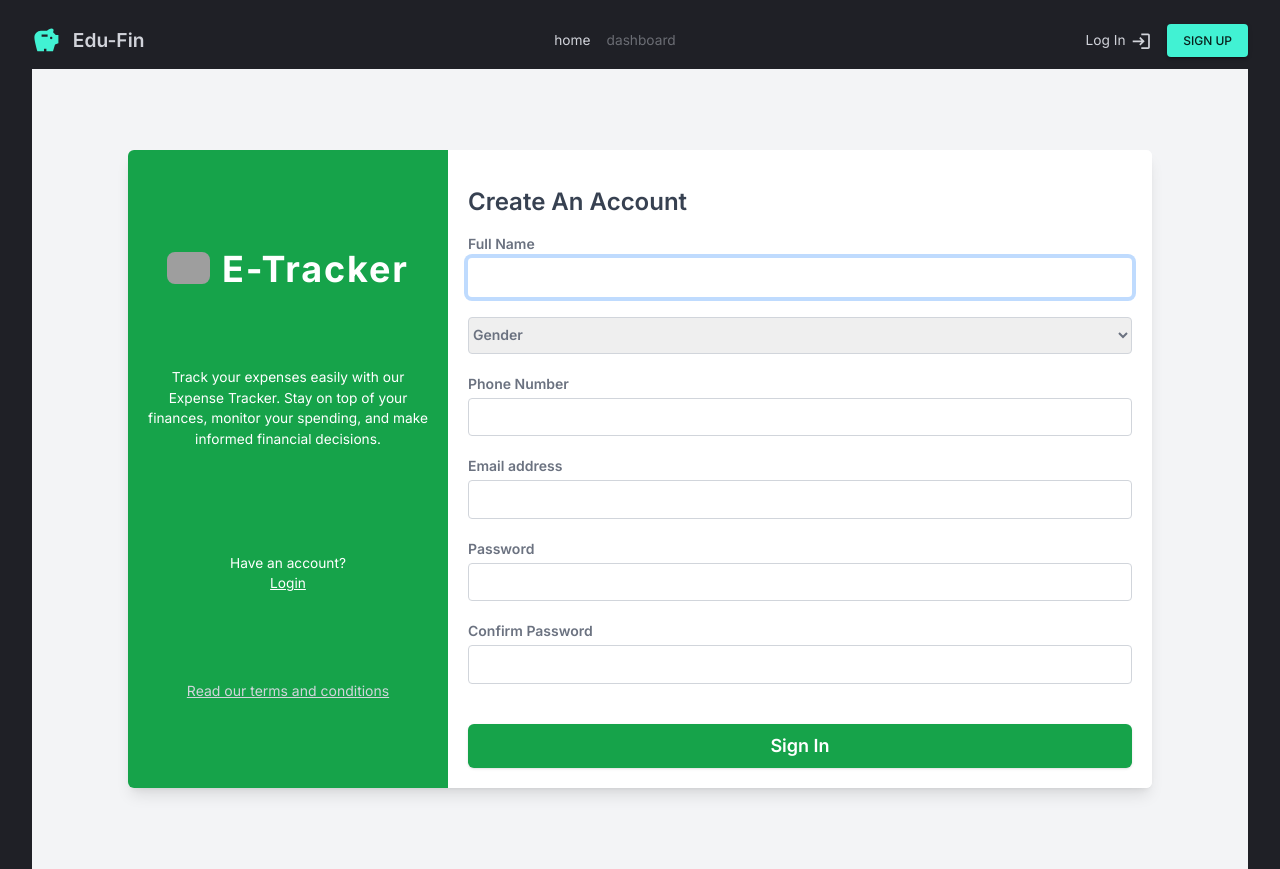
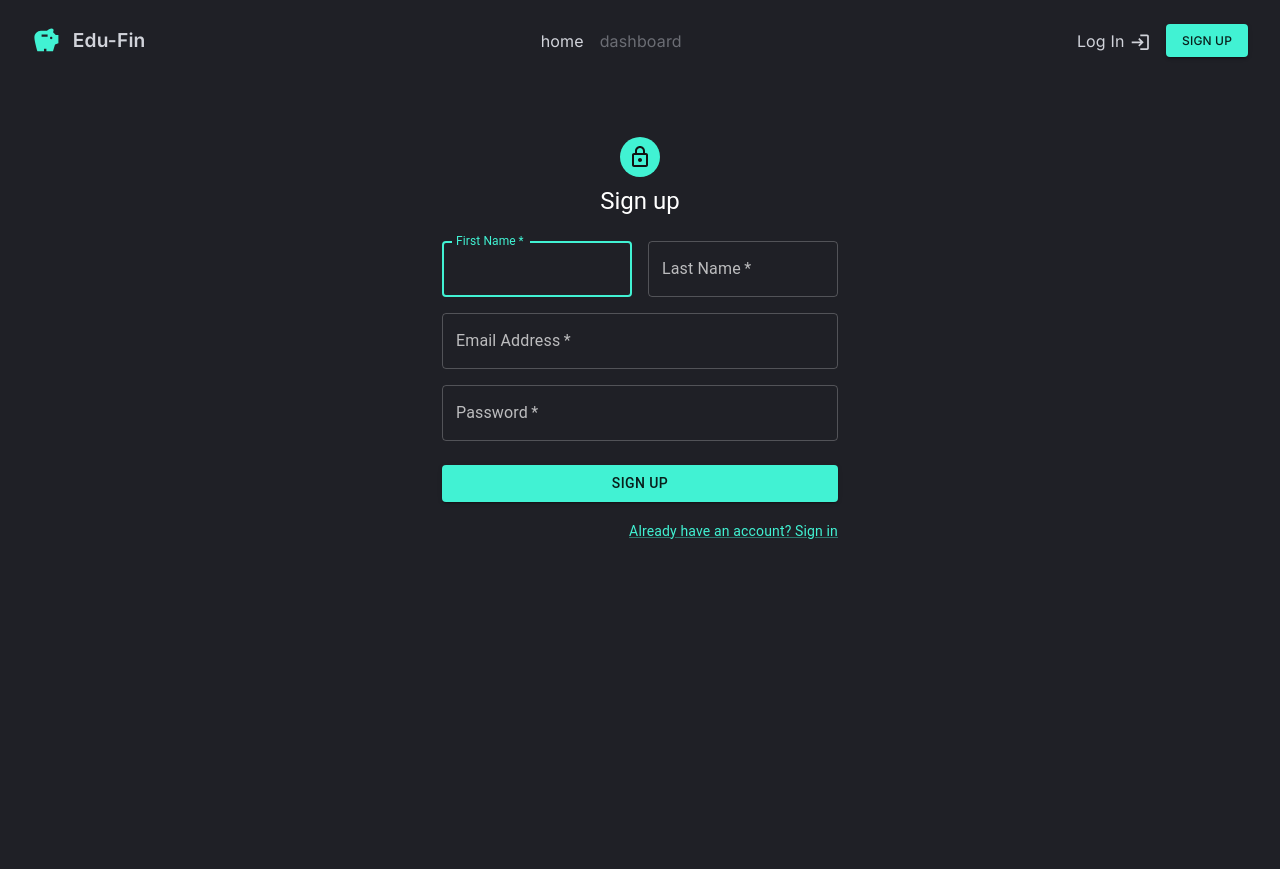
Before and after one commit to JithuPrabhakar/enterprise-finance-manager, a React (Vite) app in the folder client/: page /signup in a window 1280 px wide. After the commit the page ends 800 px from the top, so only its background shows below. Built offline with nearby package versions, Linux system fonts and the light colour scheme; grey boxes are pictures that could not be loaded.

Commit message:
sigup and login changed

```diff
--- a/client/src/App.jsx
+++ b/client/src/App.jsx
@@ -11,6 +11,7 @@
 import { Box } from '@mui/material'
 import { Dashboard } from './screens/Dashboard/Dashboard.jsx'
 import Features from './screens/Features.jsx'
+import GetStarted from './screens/GetStarted.jsx'
 
 function App() {
   const theme = useMemo(() => createTheme(themeSettings), [])
@@ -26,6 +27,7 @@
             <Route path='/signup' element={<Signup />} />
             <Route path='/dashboard' element={<Dashboard />} />
             <Route path='/features' element={<Features />} />
+            <Route path='/get-started' element={<GetStarted />} />
           </Routes>
         </Box>
       </ThemeProvider>
--- /dev/null
+++ b/client/src/screens/GetStarted.jsx
@@ -0,0 +1,14 @@
+import { Typography, useTheme } from '@mui/material'
+
+const GetStarted = () => {
+  const { palette } = useTheme()
+  return (
+    <>
+      <Typography variant='h1' color={palette.grey[300]}>
+        Get Started
+      </Typography>
+    </>
+  )
+}
+
+export default GetStarted
--- a/client/src/screens/HomeScreen.jsx
+++ b/client/src/screens/HomeScreen.jsx
@@ -43,7 +43,7 @@
                   '&:hover': { background: palette.primary[300] },
                 }}
               >
-                Get Started
+                <Link to='/get-started'>Get Started</Link>
               </Button>
               <Button
                 variant='outlined'
--- a/client/src/screens/LoginSreen.jsx
+++ b/client/src/screens/LoginSreen.jsx
@@ -1,36 +1,37 @@
-import { toast } from 'react-toastify'
-import Loader from '../components/Loader'
-import { useEffect } from 'react'
-import { setCredentials } from '../slices/authSlice'
-import finance from '../assets/images/finance.jpg'
-import { useDispatch, useSelector } from 'react-redux'
-import { useNavigate } from 'react-router-dom'
-import { useLoginMutation } from '../slices/userApiSlice'
-import {
-  Button,
-  TextField,
-  FormControlLabel,
-  Checkbox,
-  Link,
-  Paper,
-  Box,
-  Grid,
-  Typography,
-  useTheme,
-  Container,
-} from '@mui/material'
+import Avatar from '@mui/material/Avatar'
+import Button from '@mui/material/Button'
+import CssBaseline from '@mui/material/CssBaseline'
+import TextField from '@mui/material/TextField'
+import FormControlLabel from '@mui/material/FormControlLabel'
+import Checkbox from '@mui/material/Checkbox'
+import Link from '@mui/material/Link'
+import Grid from '@mui/material/Grid'
+import { Box, useTheme } from '@mui/material'
+import LockOutlinedIcon from '@mui/icons-material/LockOutlined'
+import Typography from '@mui/material/Typography'
+import Container from '@mui/material/Container'
+import { createTheme, ThemeProvider } from '@mui/material/styles'
 
-function Login() {
+const darkTheme = createTheme({
+  palette: {
+    mode: 'dark',
+  },
+})
+export default function SignIn() {
   const { palette } = useTheme()
+  const handleSubmit = (event) => {
+    event.preventDefault()
+    const data = new FormData(event.currentTarget)
+    console.log({
+      email: data.get('email'),
+      password: data.get('password'),
+    })
+  }
 
   return (
-    <Box
-      height='100%'
-      display={'flex'}
-      alignItems={'center'}
-      color={palette.grey[200]}
-    >
+    <ThemeProvider theme={darkTheme}>
       <Container component='main' maxWidth='xs'>
+        <CssBaseline />
         <Box
           sx={{
             marginTop: 8,
@@ -39,12 +40,19 @@
             alignItems: 'center',
           }}
         >
-          <Typography variant='h2' fontWeight='600'>
+          <Avatar sx={{ m: 1, bgcolor: palette.primary.light }}>
+            <LockOutlinedIcon />
+          </Avatar>
+          <Typography component='h1' variant='h5'>
             Sign in
           </Typography>
-          <Box noValidate sx={{ mt: 1 }}>
+          <Box
+            component='form'
+            onSubmit={handleSubmit}
+            noValidate
+            sx={{ mt: 1 }}
+          >
             <TextField
-              color='success'
               margin='normal'
               required
               fullWidth
@@ -53,6 +61,23 @@
               name='email'
               autoComplete='email'
               autoFocus
+              InputLabelProps={{
+                sx: {
+                  '&.Mui-focused': {
+                    color: palette.primary.light,
+                  },
+                },
+              }}
+              sx={{
+                '& .MuiOutlinedInput-root': {
+                  '&:hover fieldset': {
+                    borderColor: palette.primary.light,
+                  },
+                  '&.Mui-focused fieldset': {
+                    borderColor: palette.primary.light,
+                  },
+                },
+              }}
             />
             <TextField
               margin='normal'
@@ -63,23 +88,49 @@
               type='password'
               id='password'
               autoComplete='current-password'
+              sx={{
+                '& .MuiOutlinedInput-root': {
+                  '&:hover fieldset': {
+                    borderColor: palette.primary.light,
+                  },
+                  '&.Mui-focused fieldset': {
+                    borderColor: palette.primary.light,
+                  },
+                },
+              }}
+              InputLabelProps={{
+                sx: {
+                  '&.Mui-focused': {
+                    color: palette.primary.light,
+                  },
+                },
+              }}
             />
             <Button
               type='submit'
               fullWidth
               variant='contained'
-              sx={{ mt: 3, mb: 2 }}
+              sx={{
+                background: palette.primary.light,
+                '&:hover': { background: palette.primary[300] },
+                mt: 3,
+                mb: 2,
+              }}
             >
               Sign In
             </Button>
             <Grid container>
               <Grid item xs>
-                <Link href='#' variant='body2'>
+                <Link href='#' variant='body2' color={palette.primary.light}>
                   Forgot password?
                 </Link>
               </Grid>
               <Grid item>
-                <Link href='#' variant='body2'>
+                <Link
+                  href='/signup'
+                  variant='body2'
+                  color={palette.primary.light}
+                >
                   {"Don't have an account? Sign Up"}
                 </Link>
               </Grid>
@@ -87,7 +138,6 @@
           </Box>
         </Box>
       </Container>
-    </Box>
+    </ThemeProvider>
   )
 }
-export default Login
--- a/client/src/screens/SignUpScreen.jsx
+++ b/client/src/screens/SignUpScreen.jsx
@@ -1,224 +1,196 @@
-import { useState } from "react";
-import { NavLink, useNavigate } from "react-router-dom";
-import moneyIcn from "../assets/images/moneyIcn.png";
-import { useDispatch, useSelector } from "react-redux";
-import { useRegisterMutation } from "../slices/userApiSlice";
-import { useEffect } from "react";
-import { setCredentials } from "../slices/authSlice";
-import { toast } from "react-toastify";
-import Loader from "../components/Loader";
-import Message from "../components/Message";
+import Avatar from '@mui/material/Avatar'
+import Button from '@mui/material/Button'
+import CssBaseline from '@mui/material/CssBaseline'
+import TextField from '@mui/material/TextField'
+import FormControlLabel from '@mui/material/FormControlLabel'
+import Checkbox from '@mui/material/Checkbox'
 
-function Signup() {
-  const [name, setName] = useState("");
-  const [email, setEmail] = useState("");
-  const [password, setPassword] = useState("");
-  const [confirmPassword, setConfirmPassword] = useState("");
-  const [phone, setPhone] = useState("");
-  const [gender, setGender] = useState("");
+import { useTheme, Box, Grid, Link } from '@mui/material'
+import LockOutlinedIcon from '@mui/icons-material/LockOutlined'
+import Typography from '@mui/material/Typography'
+import Container from '@mui/material/Container'
+import { createTheme, ThemeProvider } from '@mui/material/styles'
 
-  const navigate = useNavigate();
-  const dispatch = useDispatch();
+const darkTheme = createTheme({
+  palette: {
+    mode: 'dark',
+  },
+})
 
-  const [register, { isLoading, error }] = useRegisterMutation();
-
-  const { userInfo } = useSelector((state) => state.auth);
-
-  useEffect(() => {
-    if (userInfo) {
-      navigate("/");
-    }
-  }, [userInfo, navigate]);
-
-  const submitHandler = async (e) => {
-    e.preventDefault();
-
-    if (password !== confirmPassword) {
-      toast.error("Passwords do not match");
-    } else {
-      try {
-        const res = await register({
-          name,
-          password,
-          email,
-          gender,
-          phone,
-        }).unwrap();
-        navigate("/home");
-        dispatch(setCredentials({ ...res }));
-      } catch (err) {
-        toast.error(err?.data?.message || err.error);
-      }
-    }
-  };
+export default function SignUp() {
+  const { palette } = useTheme()
+  const handleSubmit = (event) => {
+    event.preventDefault()
+    const data = new FormData(event.currentTarget)
+    console.log({
+      email: data.get('email'),
+      password: data.get('password'),
+    })
+  }
 
   return (
-    <div className="flex items-center min-h-screen p-4 bg-gray-100 lg:justify-center">
-      <div className="flex flex-col overflow-hidden bg-white rounded-md shadow-lg max md:flex-row md:flex-1 lg:max-w-screen-lg">
-        <div className="p-4 py-6 text-white bg-green-600 md:w-80 md:flex-shrink-0 md:flex md:flex-col md:items-center md:justify-evenly">
-          <div className="my-3 text-4xl font-bold tracking-wider text-center">
-            <a href="#">
-              <img
-                src={moneyIcn}
-                className="rounded-lg h-8 mr-3 inline mb-2 "
-                alt="Flowbite Logo"
-              />
-              E-Tracker
-            </a>
-          </div>
-
-          <p className="mt-6 font-normal text-center  md:mt-0">
-            Track your expenses easily with our Expense Tracker. Stay on top of
-            your finances, monitor your spending, and make informed financial
-            decisions.
-          </p>
-          <p className="flex flex-col items-center justify-center mt-10 text-center">
-            <span>Have an account?</span>
-            <NavLink to="/" className="underline">
-              Login
-            </NavLink>
-          </p>
-          <p className="mt-6 text-sm text-center text-gray-300">
-            <NavLink to={"/signup"} className="underline">
-              Read our terms and conditions
-            </NavLink>
-
-            <a href="#" className="underline"></a>
-          </p>
-        </div>
-        <div className="p-5 bg-white md:flex-1">
-          <h3 className="my-4 text-2xl font-semibold text-gray-700">
-            Create An Account
-          </h3>
-          {error && <Message message={error?.data?.message || error.error} />}
-
-          <form action="#" className="flex flex-col space-y-5">
-            <div className="flex flex-col space-y-1">
-              <label
-                htmlFor="email"
-                className="text-sm font-semibold text-gray-500"
-              >
-                Full Name
-              </label>
-              <input
-                type="text"
-                name="name"
-                id="name"
-                value={name}
-                onChange={(e) => setName(e.target.value)}
-                required
-                autoFocus
-                className="px-4 py-2 transition duration-300 border border-gray-300 rounded focus:border-transparent focus:outline-none focus:ring-4 focus:ring-blue-200"
-              />
-            </div>
-
-            <div className="flex flex-col space-y-1">
-              <div className="flex items-center justify-between">
-                <select
-                  name="gender"
-                  id="gender"
-                  value={gender}
-                  onChange={(e) => setGender(e.target.value)}
+    <ThemeProvider theme={darkTheme}>
+      <Container component='main' maxWidth='xs'>
+        <CssBaseline />
+        <Box
+          sx={{
+            marginTop: 8,
+            display: 'flex',
+            flexDirection: 'column',
+            alignItems: 'center',
+          }}
+        >
+          <Avatar sx={{ m: 1, bgcolor: palette.primary.light }}>
+            <LockOutlinedIcon />
+          </Avatar>
+          <Typography component='h1' variant='h5'>
+            Sign up
+          </Typography>
+          <Box
+            component='form'
+            noValidate
+            onSubmit={handleSubmit}
+            sx={{ mt: 3 }}
+          >
+            <Grid container spacing={2}>
+              <Grid item xs={12} sm={6}>
+                <TextField
+                  InputLabelProps={{
+                    sx: {
+                      '&.Mui-focused': {
+                        color: palette.primary.light,
+                      },
+                    },
+                  }}
+                  sx={{
+                    '& .MuiOutlinedInput-root': {
+                      '&:hover fieldset': {
+                        borderColor: palette.primary.light,
+                      },
+                      '&.Mui-focused fieldset': {
+                        borderColor: palette.primary.light,
+                      },
+                    },
+                  }}
+                  autoComplete='given-name'
+                  name='firstName'
                   required
-                  className="text-sm font-semibold  text-gray-500 w-full px- py-2 transition duration-300 border border-gray-300 rounded focus:border-transparent focus:outline-none focus:ring-4 focus:ring-blue-200"
+                  fullWidth
+                  id='firstName'
+                  label='First Name'
+                  autoFocus
+                />
+              </Grid>
+              <Grid item xs={12} sm={6}>
+                <TextField
+                  InputLabelProps={{
+                    sx: {
+                      '&.Mui-focused': {
+                        color: palette.primary.light,
+                      },
+                    },
+                  }}
+                  sx={{
+                    '& .MuiOutlinedInput-root': {
+                      '&:hover fieldset': {
+                        borderColor: palette.primary.light,
+                      },
+                      '&.Mui-focused fieldset': {
+                        borderColor: palette.primary.light,
+                      },
+                    },
+                  }}
+                  required
+                  fullWidth
+                  id='lastName'
+                  label='Last Name'
+                  name='lastName'
+                  autoComplete='family-name'
+                />
+              </Grid>
+              <Grid item xs={12}>
+                <TextField
+                  InputLabelProps={{
+                    sx: {
+                      '&.Mui-focused': {
+                        color: palette.primary.light,
+                      },
+                    },
+                  }}
+                  sx={{
+                    '& .MuiOutlinedInput-root': {
+                      '&:hover fieldset': {
+                        borderColor: palette.primary.light,
+                      },
+                      '&.Mui-focused fieldset': {
+                        borderColor: palette.primary.light,
+                      },
+                    },
+                  }}
+                  required
+                  fullWidth
+                  id='email'
+                  label='Email Address'
+                  name='email'
+                  autoComplete='email'
+                />
+              </Grid>
+              <Grid item xs={12}>
+                <TextField
+                  InputLabelProps={{
+                    sx: {
+                      '&.Mui-focused': {
+                        color: palette.primary.light,
+                      },
+                    },
+                  }}
+                  sx={{
+                    '& .MuiOutlinedInput-root': {
+                      '&:hover fieldset': {
+                        borderColor: palette.primary.light,
+                      },
+                      '&.Mui-focused fieldset': {
+                        borderColor: palette.primary.light,
+                      },
+                    },
+                  }}
+                  required
+                  fullWidth
+                  name='password'
+                  label='Password'
+                  type='password'
+                  id='password'
+                  autoComplete='new-password'
+                />
+              </Grid>
+            </Grid>
+            <Button
+              type='submit'
+              fullWidth
+              variant='contained'
+              sx={{
+                background: palette.primary.light,
+                '&:hover': { background: palette.primary[300] },
+                mt: 3,
+                mb: 2,
+              }}
+            >
+              Sign Up
+            </Button>
+            <Grid container justifyContent='flex-end'>
+              <Grid item>
+                <Link
+                  href='/login'
+                  variant='body2'
+                  color={palette.primary.light}
                 >
-                  <option hidden>Gender</option>
-                  <option>Male</option>
-                  <option>Female</option>
-                  <option>Others</option>
-                </select>
-              </div>
-            </div>
-
-            <div className="flex flex-col space-y-1">
-              <label
-                htmlFor="email"
-                className="text-sm font-semibold text-gray-500"
-              >
-                Phone Number
-              </label>
-              <input
-                type="text"
-                name="phone_number"
-                id="p_no"
-                value={phone}
-                onChange={(e) => setPhone(e.target.value)}
-                required
-                className="px-4 py-2 transition duration-300 border border-gray-300 rounded focus:border-transparent focus:outline-none focus:ring-4 focus:ring-blue-200"
-              />
-            </div>
-
-            <div className="flex flex-col space-y-1">
-              <label
-                htmlFor="email"
-                className="text-sm font-semibold text-gray-500"
-              >
-                Email address
-              </label>
-              <input
-                type="email"
-                name="email"
-                id="email"
-                value={email}
-                onChange={(e) => setEmail(e.target.value)}
-                required
-                className="px-4 py-2 transition duration-300 border border-gray-300 rounded focus:border-transparent focus:outline-none focus:ring-4 focus:ring-blue-200"
-              />
-            </div>
-
-            <div className="flex flex-col space-y-1">
-              <div className="flex items-center justify-between">
-                <label
-                  htmlFor="password"
-                  className="text-sm font-semibold text-gray-500"
-                >
-                  Password
-                </label>
-              </div>
-              <input
-                type="text"
-                name="password"
-                id="password"
-                value={password}
-                onChange={(e) => setPassword(e.target.value)}
-                required
-                className="px-4 py-2 transition duration-300 border border-gray-300 rounded focus:border-transparent focus:outline-none focus:ring-4 focus:ring-blue-200"
-              />
-            </div>
-            <div className="flex flex-col space-y-1">
-              <div className="flex items-center justify-between">
-                <label
-                  htmlFor="password"
-                  className="text-sm font-semibold text-gray-500"
-                >
-                  Confirm Password
-                </label>
-              </div>
-              <input
-                type="text"
-                name="confirmPassword"
-                id="confirmPassword"
-                value={confirmPassword}
-                onChange={(e) => setConfirmPassword(e.target.value)}
-                required
-                className="px-4 py-2 transition duration-300 border border-gray-300 rounded focus:border-transparent focus:outline-none focus:ring-4 focus:ring-blue-200"
-              />
-            </div>
-            <div className="flex items-center space-x-2"></div>
-            <div>
-              <button
-                type="submit"
-                onClick={submitHandler}
-                className="w-full px-4 py-2 text-lg font-semibold text-white transition-colors duration-300 bg-green-600 rounded-md shadow hover:bg-green-500 focus:outline-none focus:ring-blue-200 focus:ring-4"
-              >
-                {isLoading ? <Loader /> : "Sign In"}
-              </button>
-            </div>
-          </form>
-        </div>
-      </div>
-    </div>
-  );
+                  Already have an account? Sign in
+                </Link>
+              </Grid>
+            </Grid>
+          </Box>
+        </Box>
+      </Container>
+    </ThemeProvider>
+  )
 }
-
-export default Signup;
```
